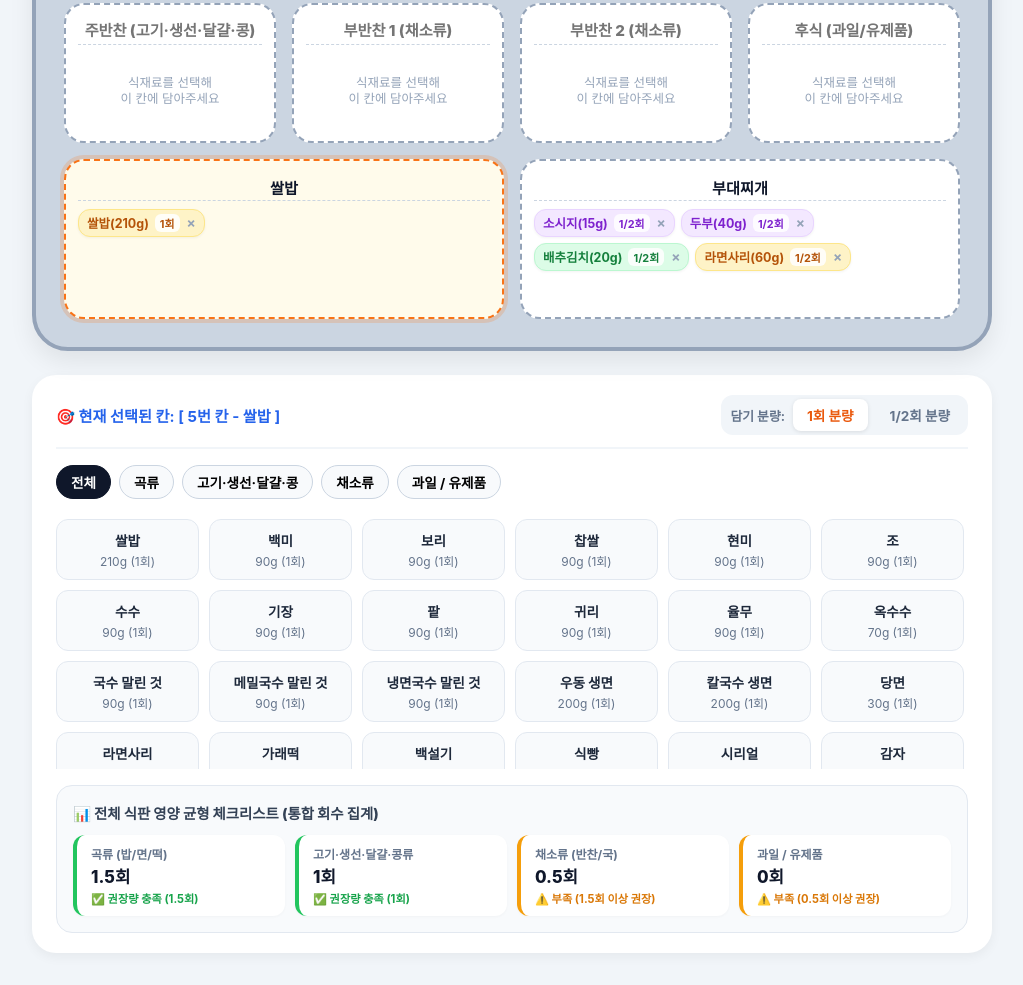
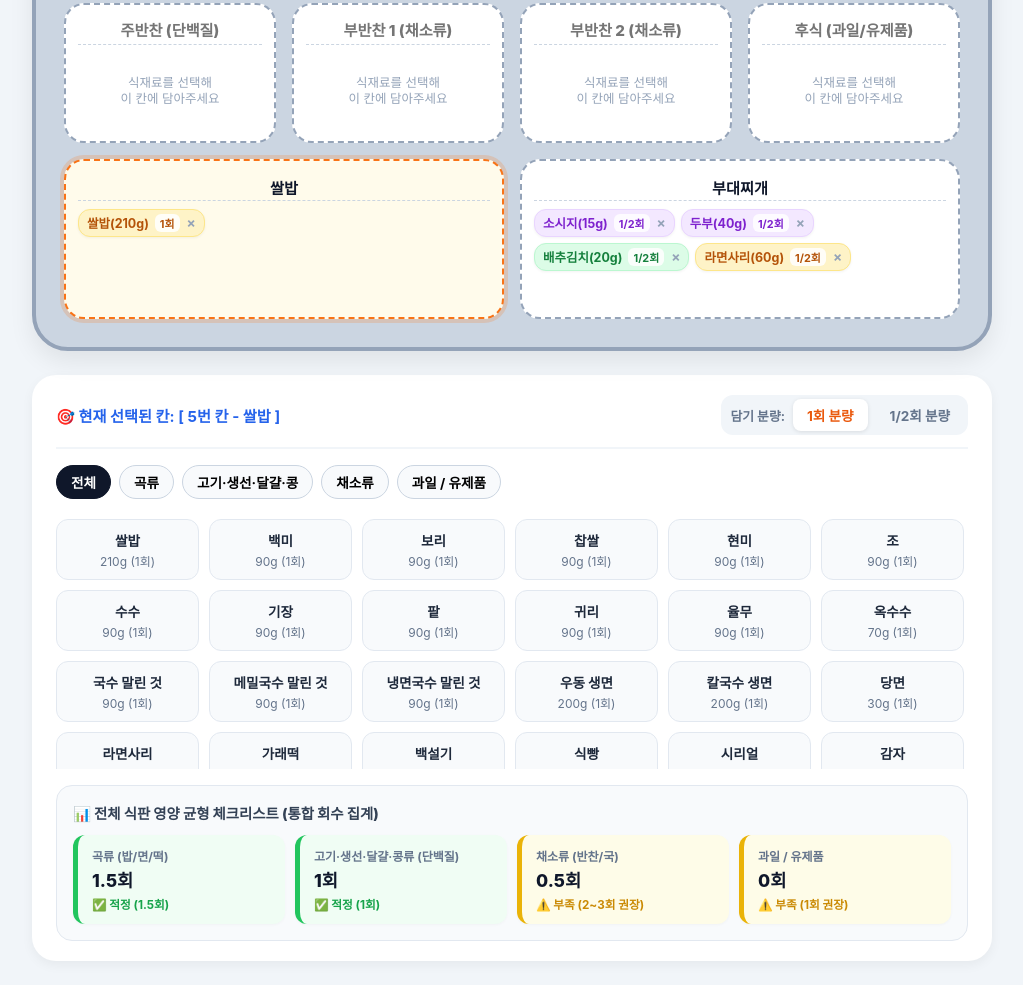
Before and after one commit to dream2368-ship-it/school-lunch, a plain HTML site: page index.html in a window 1280 px wide. Shown: the part 132-1117 px from the top of the page, without its empty margins (128-1151 px from the left). Drawn offline with Linux system fonts and the light colour scheme.

Commit message:
Update index.html

```diff
--- a/index.html
+++ b/index.html
@@ -20,7 +20,7 @@
       position: relative;
     }
 
-    /* 상단 타이틀 (균형잡힌 식단 만들기) */
+    /* 상단 타이틀 */
     .tray-header {
       background: #ffffff;
       border-radius: 20px;
@@ -83,7 +83,6 @@
       min-height: 160px;
     }
 
-    /* 상단 메뉴명 직접 입력 input */
     .menu-name-input {
       border: none;
       border-bottom: 1.5px dashed #cbd5e1;
@@ -261,6 +260,7 @@
     .food-item-btn .name { font-weight: 700; font-size: 0.85rem; color: #1e293b; }
     .food-item-btn .weight { font-size: 0.75rem; color: #64748b; margin-top: 2px; }
 
+    /* 실시간 영양 균형 대시보드 및 색상 스타일 정의 */
     .nutrition-section {
       background-color: #f8fafc;
       border-radius: 16px;
@@ -272,26 +272,32 @@
 
     .nutrition-grid {
       display: grid;
-      grid-template-columns: repeat(auto-fit, minmax(160px, 1fr));
+      grid-template-columns: repeat(auto-fit, minmax(180px, 1fr));
       gap: 10px;
     }
 
     .nut-card {
       background-color: #ffffff;
       border-radius: 12px;
-      padding: 10px 14px;
-      border-left: 4px solid #cbd5e1;
+      padding: 12px 14px;
+      border-left: 5px solid #cbd5e1;
       box-shadow: 0 1px 3px rgba(0,0,0,0.03);
+      transition: all 0.2s;
     }
 
-    .nut-card.ok { border-left-color: #22c55e; }
-    .nut-card.warn { border-left-color: #f59e0b; }
+    /* 부족 (노랑색) */
+    .nut-card.warn { border-left-color: #eab308; background-color: #fefce8; }
+    /* 적정 (초록색) */
+    .nut-card.ok { border-left-color: #22c55e; background-color: #f0fdf4; }
+    /* 초과 (빨강색) */
+    .nut-card.over { border-left-color: #ef4444; background-color: #fef2f2; }
 
     .nut-card-name { font-size: 0.75rem; font-weight: 700; color: #64748b; }
-    .nut-card-val { font-size: 1.05rem; font-weight: 800; color: #0f172a; margin: 2px 0; }
-    .nut-card-status { font-size: 0.7rem; font-weight: 700; }
+    .nut-card-val { font-size: 1.1rem; font-weight: 800; color: #0f172a; margin: 3px 0; }
+    .nut-card-status { font-size: 0.73rem; font-weight: 700; }
+    .nut-card-status.warn { color: #ca8a04; }
     .nut-card-status.ok { color: #16a34a; }
-    .nut-card-status.warn { color: #d97706; }
+    .nut-card-status.over { color: #dc2626; }
   </style>
 </head>
 <body>
@@ -299,7 +305,6 @@
 <div class="app-container">
   <!-- 식판 영역 -->
   <div class="tray-frame">
-    <!-- 타이틀: 균형잡힌 식단 만들기 -->
     <div class="tray-header">
       🍱 균형잡힌 식단 만들기
       (<input type="number" id="gradeInput" class="header-input" value="5" min="1" max="6">학년
@@ -317,7 +322,6 @@
         👉 식재료를 넣을 식판 칸을 선택해 주세요.
       </div>
 
-      <!-- 1회 / 1/2회 분량 선택 스위치 -->
       <div class="serving-selector">
         <span>담기 분량:</span>
         <button class="serving-btn active" id="btnServing1" onclick="setServing(1.0)">1회 분량</button>
@@ -325,13 +329,10 @@
       </div>
     </div>
 
-    <!-- 식재료 카테고리 탭 -->
     <div class="category-tabs" id="categoryTabs"></div>
-
-    <!-- 식재료 버튼 리스트 -->
     <div class="food-grid" id="foodGrid"></div>
 
-    <!-- 실시간 영양 균형 대시보드 -->
+    <!-- 실시간 영양 균형 체크리스트 -->
     <div class="nutrition-section">
       <div class="nutrition-title">📊 전체 식판 영양 균형 체크리스트 (통합 회수 집계)</div>
       <div class="nutrition-grid" id="nutritionGrid"></div>
@@ -340,7 +341,6 @@
 </div>
 
 <script>
-  // 첨부 파일 기준 전체 식품 157종 DB (g / mL 단위 명시)
   const foodDatabase = [
     // 1. 곡류 (300 kcal)
     { id: 1, category: '곡류', name: '쌀밥', weight: 210, unit: 'g' },
@@ -508,9 +508,8 @@
     { id: 157, category: '후식', name: '치즈', weight: 20, unit: 'g' }
   ];
 
-  // 식판 6칸 기본 구성
   let slots = [
-    { defaultLabel: '주반찬 (고기·생선·달걀·콩)', menuName: '', ingredients: [] },
+    { defaultLabel: '주반찬 (단백질)', menuName: '', ingredients: [] },
     { defaultLabel: '부반찬 1 (채소류)', menuName: '', ingredients: [] },
     { defaultLabel: '부반찬 2 (채소류)', menuName: '', ingredients: [] },
     { defaultLabel: '후식 (과일/유제품)', menuName: '', ingredients: [] },
@@ -700,6 +699,7 @@
     });
   }
 
+  /* 업데이트된 영양 균형 집계 및 3색 상태 평가 로직 */
   function renderNutritionDashboard() {
     const totals = { '곡류': 0, '단백질': 0, '채소류': 0, '후식': 0 };
 
@@ -711,11 +711,12 @@
       });
     });
 
+    // 설정된 목표 권장 기준
     const targets = {
       '곡류': { min: 1.0, max: 1.5, label: '곡류 (밥/면/떡)' },
-      '단백질': { min: 1.0, max: 1.5, label: '고기·생선·달걀·콩류' },
-      '채소류': { min: 1.5, max: 2.5, label: '채소류 (반찬/국)' },
-      '후식': { min: 0.5, max: 1.0, label: '과일 / 유제품' }
+      '단백질': { min: 1.0, max: 1.5, label: '고기·생선·달걀·콩류 (단백질)' },
+      '채소류': { min: 2.0, max: 3.0, label: '채소류 (반찬/국)' },
+      '후식': { min: 1.0, max: 1.0, label: '과일 / 유제품' }
     };
 
     const container = document.getElementById('nutritionGrid');
@@ -726,24 +727,27 @@
       const target = targets[key];
 
       let statusText = '';
-      let isOk = false;
+      let statusClass = ''; // 'warn' (노랑), 'ok' (초록), 'over' (빨강)
+
+      const targetRangeText = (target.min === target.max) ? `${target.min}회` : `${target.min}~${target.max}회`;
 
       if (val < target.min) {
-        statusText = `⚠️ 부족 (${target.min}회 이상 권장)`;
+        statusText = `⚠️ 부족 (${targetRangeText} 권장)`;
+        statusClass = 'warn'; // 노랑색
       } else if (val > target.max) {
-        statusText = `⚡ 충분/초과 (${val}회 담김)`;
-        isOk = true;
+        statusText = `⚡ 초과 (${targetRangeText} 권장)`;
+        statusClass = 'over'; // 빨강색
       } else {
-        statusText = `✅ 권장량 충족 (${val}회)`;
-        isOk = true;
+        statusText = `✅ 적정 (${val}회)`;
+        statusClass = 'ok'; // 초록색
       }
 
       const card = document.createElement('div');
-      card.className = `nut-card ${isOk ? 'ok' : 'warn'}`;
+      card.className = `nut-card ${statusClass}`;
       card.innerHTML = `
         <div class="nut-card-name">${target.label}</div>
         <div class="nut-card-val">${val}회</div>
-        <div class="nut-card-status ${isOk ? 'ok' : 'warn'}">${statusText}</div>
+        <div class="nut-card-status ${statusClass}">${statusText}</div>
       `;
       container.appendChild(card);
     });
```
